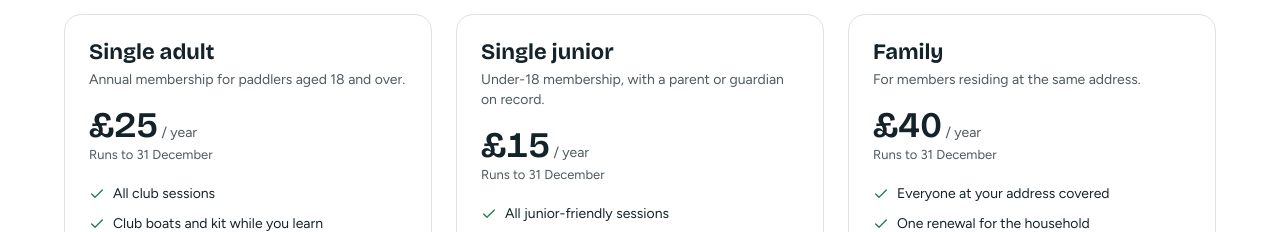
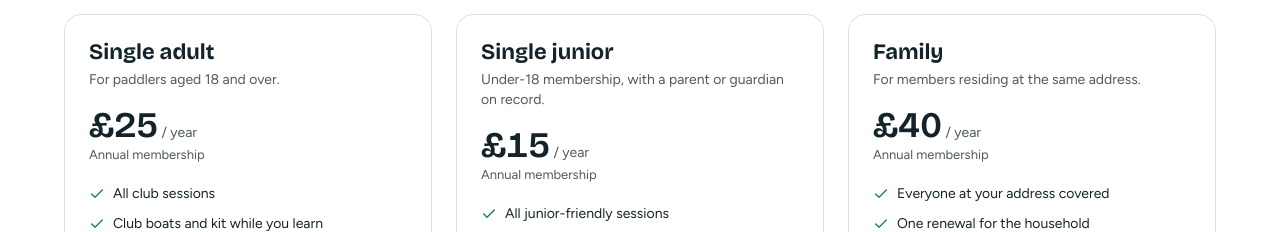
Before and after one commit to TalonInsights/Telford-Canoe-Club, a Next.js app: page /join in a window 1280 px wide. Shown: the part 568-800 px from the top of the page. Built offline with nearby package versions, Linux system fonts and the light colour scheme; no server answers; the database is empty.

Commit message:
Pricing year label flows from club settings (D2 stays neutral until settled)

```diff
--- a/app/(public)/join/page.tsx
+++ b/app/(public)/join/page.tsx
@@ -37,11 +37,12 @@ export default async function JoinPage() {
         intro={`${settings.membershipYearLabel} · the same price whenever you join`}
       >
         <PricingTiers
+          yearNote={settings.membershipYearLabel}
           tiers={[
             {
               name: 'Single adult',
               pricePence: adult.pricePence,
-              description: 'Annual membership for paddlers aged 18 and over.',
+              description: 'For paddlers aged 18 and over.',
               features: ['All club sessions', 'Club boats and kit while you learn', 'Members-only area and notices'],
               href: '/register?tier=adult',
               cta: 'Join as an adult',
--- a/components/site/pricing-tiers.tsx
+++ b/components/site/pricing-tiers.tsx
@@ -22,7 +22,13 @@ export type PricingTier = {
   cta: string
 }
 
-export function PricingTiers({ tiers }: { tiers: PricingTier[] }) {
+export function PricingTiers({
+  tiers,
+  yearNote = 'Annual membership',
+}: {
+  tiers: PricingTier[]
+  yearNote?: string
+}) {
   return (
     <FullGrid maxColumns={3}>
       {tiers.map((tier) => (
@@ -38,7 +44,7 @@ export function PricingTiers({ tiers }: { tiers: PricingTier[] }) {
             </span>
             <span className="text-sm text-ink-muted"> / year</span>
           </p>
-          <p className="text-micro text-ink-muted">Runs to 31 December</p>
+          <p className="text-micro text-ink-muted">{yearNote}</p>
           <ul className="mt-5 space-y-2.5">
             {tier.features.map((f) => (
               <li key={f} className="flex items-start gap-2 text-sm">
```
